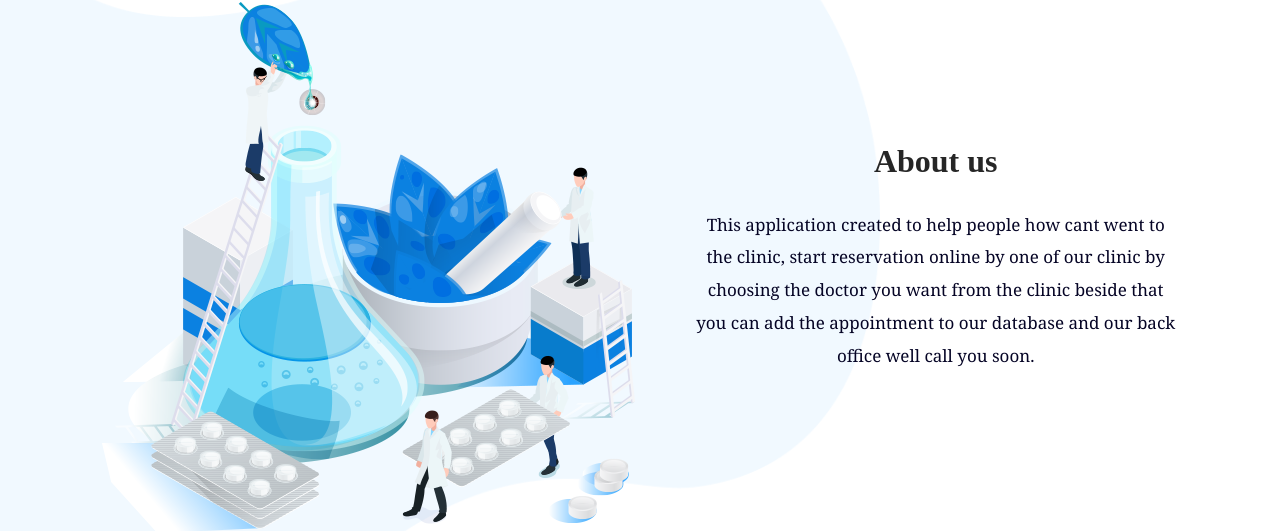
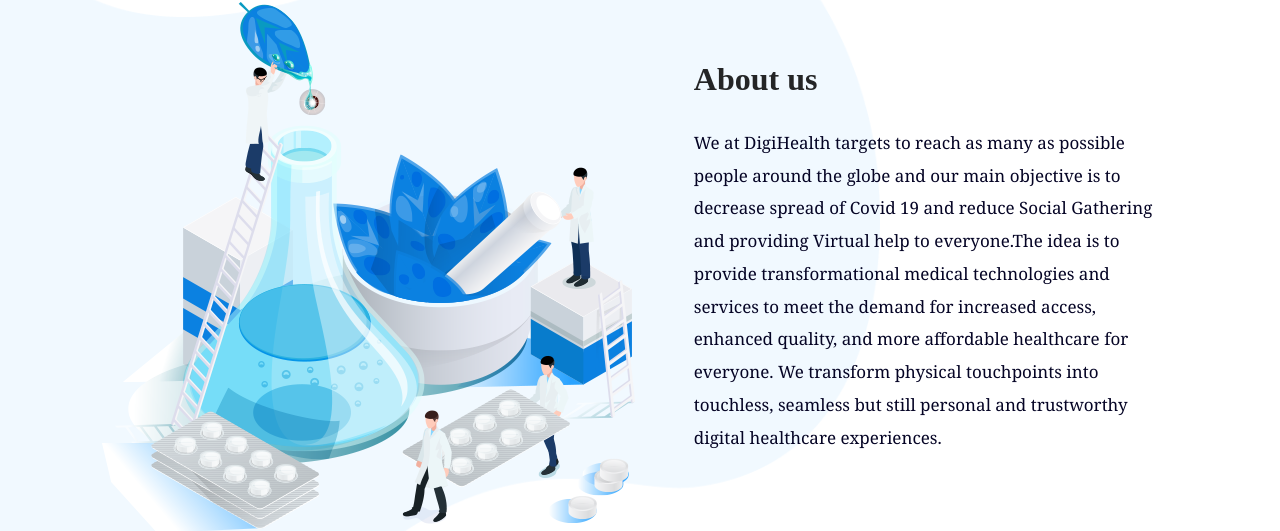
Before and after one commit to codeakki/DigiHealth, a React (Create React App) app: page /AboutUs in a window 1280 px wide. Shown: the part 133-664 px from the top of the page. Built offline with nearby package versions, Linux system fonts and the light colour scheme; no server answers; a web font is replaced by a local one.

Commit message:
aboutusupdated

```diff
--- a/src/App.css
+++ b/src/App.css
@@ -1,4 +1,4 @@
-.App {
+/* .App {
   text-align: center;
 }
 
@@ -35,7 +35,7 @@
   to {
     transform: rotate(360deg);
   }
-}
+} */
 
 nav {
   display: flex;
@@ -101,6 +101,7 @@
   font-size: larger;
   font-weight: bolder;
   background-color: #6976e9c9;
+  color: #231f20;
 }
 h4{
   font-family: 'impact', Tahoma, Geneva, Verdana, sans-serif;
--- /dev/null
+++ b/src/actions.js
@@ -0,0 +1,16 @@
+const updateAppointment = (
+    date,
+    fromTime,
+    userData
+) => (
+    {
+        date,
+        fromTime,
+        userData,
+        type: 'UPDATE_APPOINTMENT',
+    }
+);
+
+export {
+    updateAppointment,
+}
--- a/src/components/about/aboutUs.js
+++ b/src/components/about/aboutUs.js
@@ -10,10 +10,7 @@
     <div className="about__right">
       <h1 className="about__header">About us</h1>
       <p className="about__paragraph">
-        This application created to help people how cant went to the clinic,
-        start reservation online by one of our clinic by choosing the doctor you
-        want from the clinic beside that you can add the appointment to our
-        database and our back office well call you soon.
+        We at DigiHealth targets to reach as many as possible people around the globe and our main objective is to decrease spread of Covid 19 and reduce Social Gathering and providing Virtual help to everyone.The idea is to provide transformational medical technologies and services to meet the demand for increased access, enhanced quality, and more affordable healthcare for everyone. We transform physical touchpoints into touchless, seamless but still personal and trustworthy digital healthcare experiences.
       </p>
     </div>
   </div>
--- a/src/components/chatbot/SimpleForm.js
+++ b/src/components/chatbot/SimpleForm.js
@@ -4,8 +4,8 @@
 
 const theme = {
   background: '#f5f8fb',
-  fontFamily: 'Courier New',
-  headerBgColor: '#2f3578',
+  fontFamily: 'Arial',
+  headerBgColor: '#7078d5',
   headerFontColor: '#fff',
   headerFontSize: '15px',
   botBubbleColor: '#2f3578',
--- a/src/components/contact/contactUs.js
+++ b/src/components/contact/contactUs.js
@@ -1,5 +1,4 @@
 import React from 'react';
-import { Link } from 'react-router-dom';
 import { PhoneFilled } from '@ant-design/icons';
 import resImg from './banner_img.png';
 import 'typeface-playfair-display';
@@ -12,15 +11,14 @@
         <p className="res_paragraph">We Are Here For Your Care</p>
         <h2 className="res_heder">Best Care & Better Doctor</h2>
         <p className="detail__paragraph">
-          Our clinics open for you 24/24 and 7 days in week, Be save, and stay
-          at home. get your online reservation in any doctor or any clinic what
-          ever where you are.
+          Our services are open for you 24*7, Be safe, and stay
+          at your home. Get your queries regarding your health solved online without stepping outside.
         </p>
         <p className="res__phone">
-          <PhoneFilled /> 0100.292.200.00
+          <PhoneFilled /> 0100-292-200
         </p>
         <p>
-          codewithakki@gmail.com
+          contact@digihealth.com
         </p>
       </div>
       <div className="reservation__view">
--- a/src/components/containers/Appointment/index.js
+++ b/src/components/containers/Appointment/index.js
@@ -42,7 +42,7 @@
   const changeDate = useCallback(
     (newDate) => (
       history.push(
-        `/${parseInt(newDate[0])}/${parseInt(newDate[1])}/${parseInt(newDate[2])}/`
+        `/home/${parseInt(newDate[0])}/${parseInt(newDate[1])}/${parseInt(newDate[2])}/`
       )
     ), [history]
   )
--- a/src/components/containers/AppointmentDetails/index.js
+++ b/src/components/containers/AppointmentDetails/index.js
@@ -1,11 +1,12 @@
 import React, { useState, useMemo } from 'react';
 import { connect } from 'react-redux';
-
 
 import {
   useParams,
   useHistory,
 } from 'react-router-dom';
+
+import { updateAppointment } from '../../../actions.js';
 
 import './styles.scss';
 
@@ -23,24 +24,11 @@
 const LAST_NAME = "lastName";
 const MOBILE_NUMBER = "mobile";
 
-const updateAppointment = (
-  date,
-  fromTime,
-  userData
-) => (
-  {
-    date,
-    fromTime,
-    userData,
-    type: 'UPDATE_APPOINTMENT',
-  }
-);
-
 const AppointmentDetails = ({
   appointments,
   updateAppointment,
 }) => {
-  let { date, month, year, timeFrom} = useParams();
+  let { date, month, year, timeFrom } = useParams();
   const currentDate = `${date}/${month}/${year}`;
   const history = useHistory();
   const DATA = useMemo(
@@ -66,13 +54,13 @@
       ...userDetails
     };
 
-    [FIRST_NAME,  MOBILE_NUMBER, LAST_NAME].forEach(
+    [FIRST_NAME, MOBILE_NUMBER, LAST_NAME].forEach(
       detail => {
         if (!userDetails[detail]) {
           error = true;
           obj = {
-              ...obj,
-              [detail]: "",
+            ...obj,
+            [detail]: "",
           }
         }
       }
@@ -164,10 +152,10 @@
       </Row>
     </Container>
   );
- }
+}
 
 export default connect(
-  ({appointments}) => ({
+  ({ appointments }) => ({
     appointments,
   }),
   {
```
